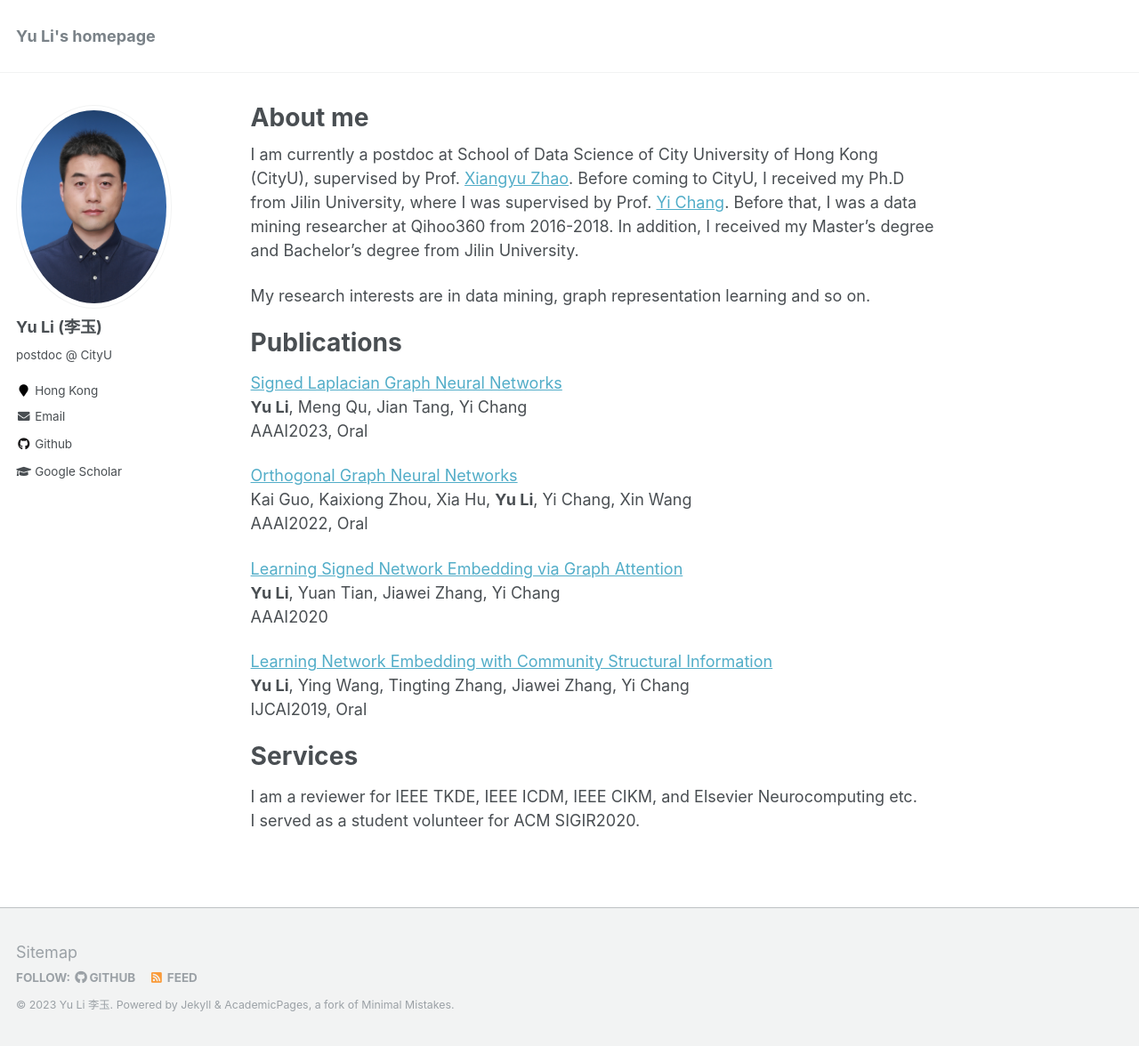
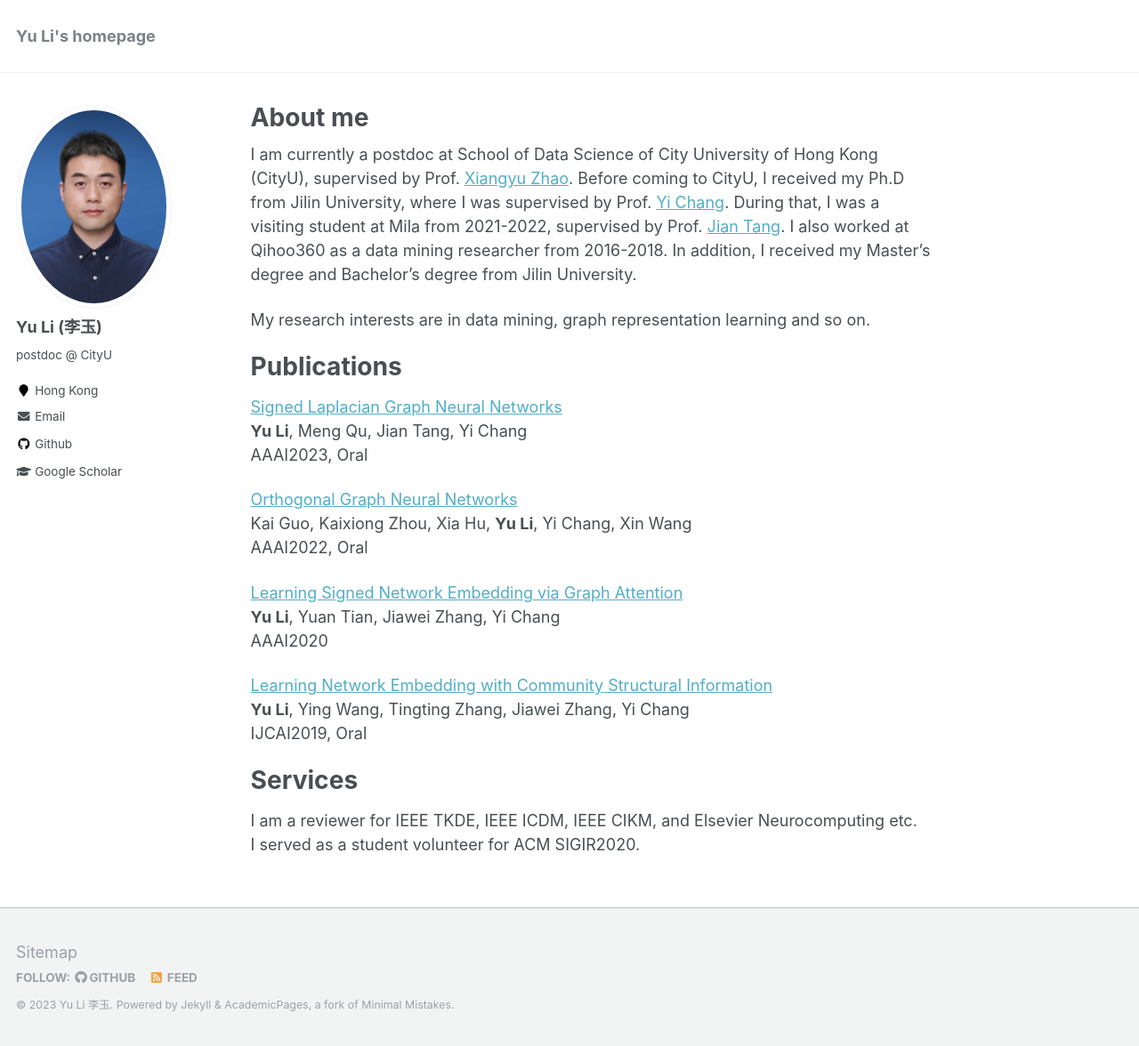
Before and after one commit to liyu1990/liyu1990.github.io, a Jekyll site: the page built from _pages/about.md, in a window 1280 px wide and 1176 px high. Shown: the whole window at 89% size. Built offline with Jekyll 4.4.1, drawn with Linux system fonts in a browser that asks for light colours.

Commit message:
Update about.md

```diff
--- a/_pages/about.md
+++ b/_pages/about.md
@@ -9,8 +9,8 @@ redirect_from:
 ---
 
 I am currently a postdoc at School of Data Science of City University of Hong Kong (CityU), supervised by Prof. [Xiangyu Zhao](https://zhaoxyai.github.io/).
-Before coming to CityU, I received my Ph.D from Jilin University, where I was supervised by Prof. [Yi Chang](http://www.yichang-cs.com/).
-Before that, I was a data mining researcher at Qihoo360 from 2016-2018. In addition, I received my Master's degree and Bachelor's degree from Jilin University.
+Before coming to CityU, I received my Ph.D from Jilin University, where I was supervised by Prof. [Yi Chang](http://www.yichang-cs.com/). During that, I was a visiting student at Mila from 2021-2022, supervised by Prof. [Jian Tang](https://jian-tang.com/).
+I also worked at Qihoo360 as a data mining researcher from 2016-2018. In addition, I received my Master's degree and Bachelor's degree from Jilin University.
 
 My research interests are in data mining, graph representation learning and so on.
 
```
